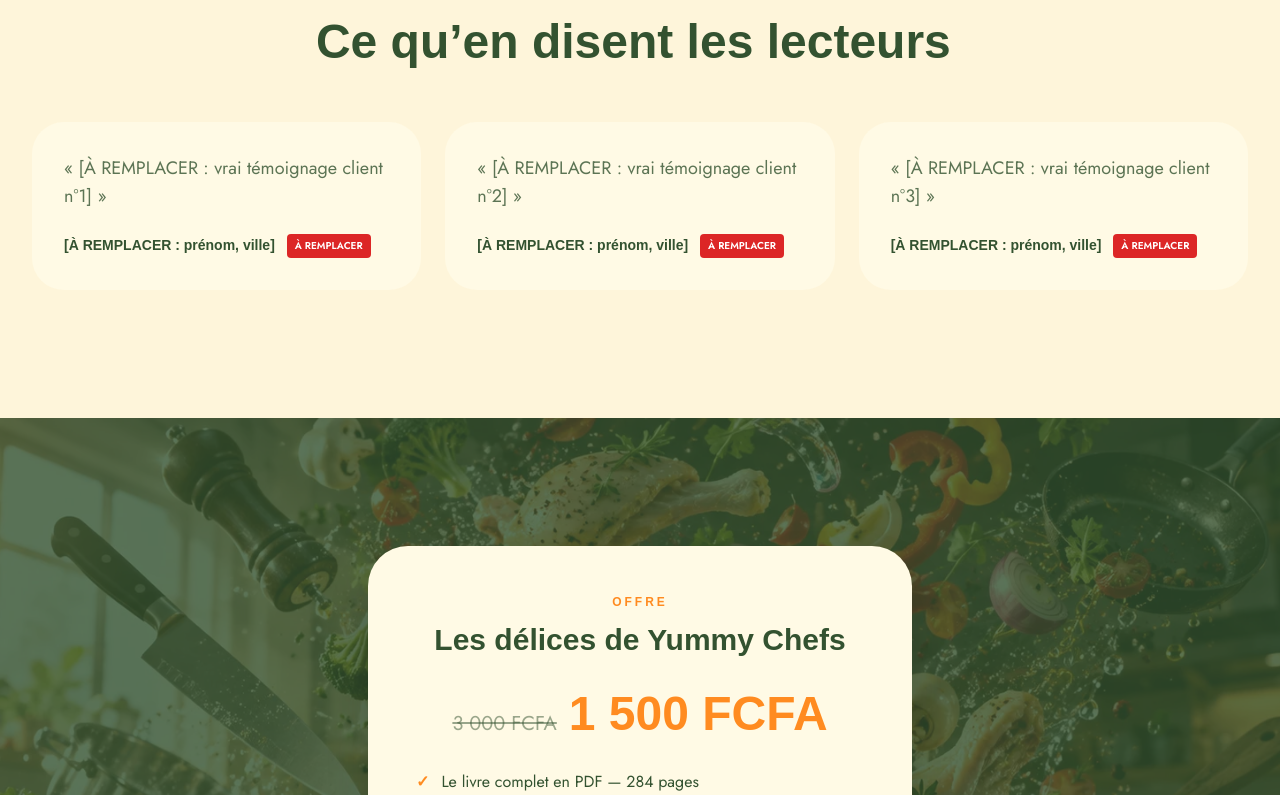
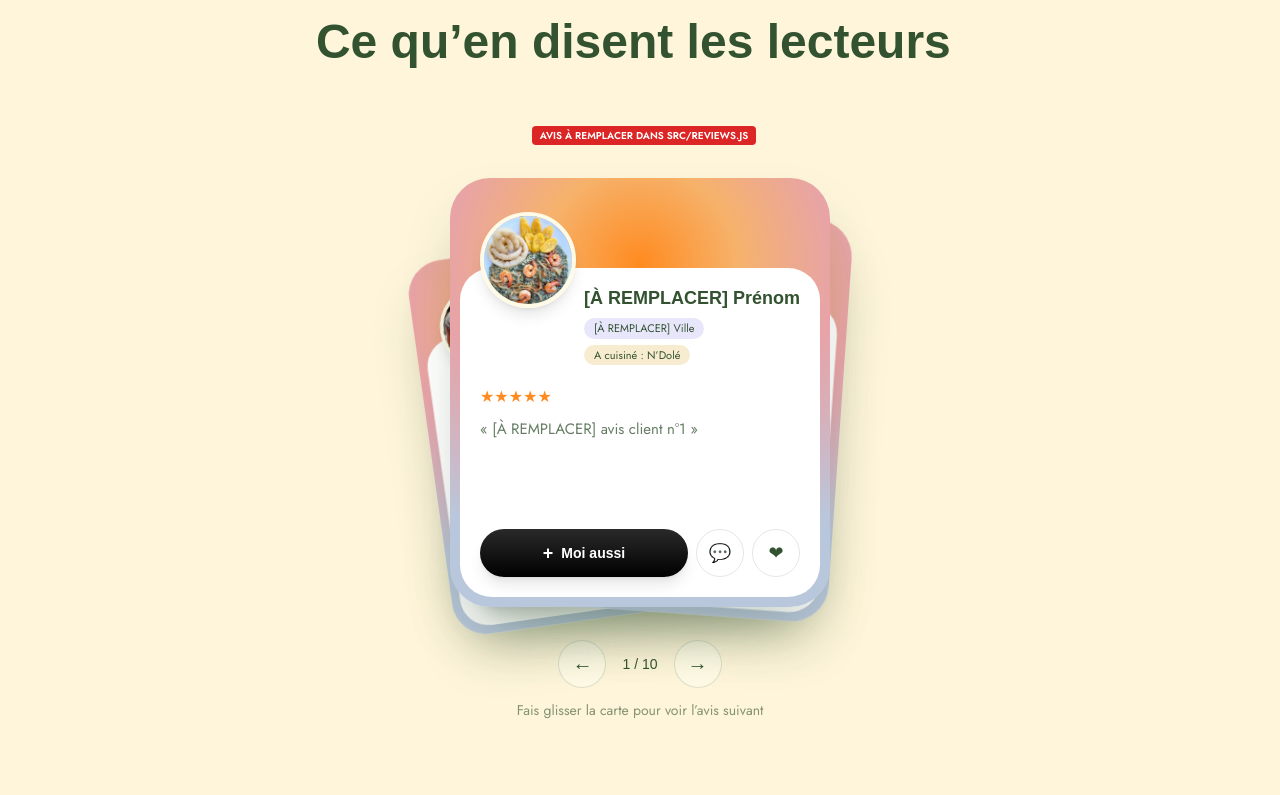
Before and after one commit to solitaire1895/Recipes-landing-page, a React (Vite) app: page / in a window 1280 px wide. Shown: the part 6305-7100 px from the top of the page. Built offline with nearby package versions, Linux system fonts and the light colour scheme; a web font is replaced by a local one.

Commit message:
Swipeable review card stack (placeholders, hidden in prod until real)
Co-Authored-By: Claude Opus 5.5 <noreply@anthropic.com>

```diff
--- a/src/App.jsx
+++ b/src/App.jsx
@@ -2,6 +2,8 @@ import { useEffect, useRef, useState } from 'react'
 import { motion, useScroll, useTransform, AnimatePresence } from 'framer-motion'
 import Lenis from 'lenis'
 import { CONFIG, checkoutHref } from './config'
+import ReviewStack from './components/ReviewStack'
+import { REVIEWS, reviewsReady } from './reviews'
 import { RevealText, FadeUp, BuyButton, Todo } from './components/Motion'
 
 const m = (n) => `/media/${n}.webp`
@@ -354,22 +356,15 @@ function Inside() {
 }
 
 function Testimonials() {
-  // Aucune preuve inventée : à remplir avec de vrais retours clients.
+  // Aucune preuve inventée : masqué en production tant que les avis ne sont pas réels.
+  if (!reviewsReady && !import.meta.env.DEV) return null
   return (
-    <section className="bg-butter py-24 md:py-32">
+    <section className="overflow-hidden bg-butter py-24 md:py-32">
       <div className="mx-auto max-w-7xl px-4 sm:px-8">
         <p className="eyebrow mb-4 text-center">Ils cuisinent avec</p>
         <RevealText text="Ce qu’en disent les lecteurs" className="h-section mb-14 text-center" />
-        <div className="grid gap-6 md:grid-cols-3">
-          {[1, 2, 3].map((i) => (
-            <FadeUp key={i} delay={i * 0.1}>
-              <figure className="h-full rounded-[2rem] bg-cream p-8">
-                <blockquote className="text-lg text-forest/80">« [À REMPLACER : vrai témoignage client n°{i}] »</blockquote>
-                <figcaption className="mt-6 font-display text-sm font-bold">[À REMPLACER : prénom, ville] <Todo /></figcaption>
-              </figure>
-            </FadeUp>
-          ))}
-        </div>
+        {!reviewsReady && <p className="mb-8 text-center"><Todo>Avis à remplacer dans src/reviews.js</Todo></p>}
+        <FadeUp><ReviewStack reviews={REVIEWS} /></FadeUp>
       </div>
     </section>
   )
--- /dev/null
+++ b/src/components/ReviewStack.jsx
@@ -0,0 +1,102 @@
+import { useState } from 'react'
+import { motion, AnimatePresence } from 'framer-motion'
+import { checkoutHref } from '../config'
+
+// Pile de cartes : on fait glisser la carte du dessus pour l'envoyer sous la pile.
+export default function ReviewStack({ reviews }) {
+  const [order, setOrder] = useState(() => reviews.map((_, i) => i))
+  const next = () => setOrder((o) => [...o.slice(1), o[0]])
+  const prev = () => setOrder((o) => [o[o.length - 1], ...o.slice(0, -1)])
+  const visible = order.slice(0, 4)
+
+  return (
+    <div className="flex flex-col items-center">
+      <div className="relative h-[430px] w-full max-w-[340px] sm:max-w-[380px]">
+        <AnimatePresence initial={false}>
+          {visible.map((idx, depth) => (
+            <Card
+              key={idx}
+              review={reviews[idx]}
+              depth={depth}
+              side={idx % 2 ? 1 : -1}
+              onSwipe={next}
+            />
+          )).reverse()}
+        </AnimatePresence>
+      </div>
+
+      <div className="mt-8 flex items-center gap-4">
+        <button onClick={prev} aria-label="Avis précédent" className="flex h-12 w-12 items-center justify-center rounded-full border border-forest/15 bg-cream text-xl transition hover:bg-forest hover:text-cream">←</button>
+        <span className="font-display text-sm">{order[0] + 1} / {reviews.length}</span>
+        <button onClick={next} aria-label="Avis suivant" className="flex h-12 w-12 items-center justify-center rounded-full border border-forest/15 bg-cream text-xl transition hover:bg-forest hover:text-cream">→</button>
+      </div>
+      <p className="mt-3 text-sm text-forest/60">Fais glisser la carte pour voir l’avis suivant</p>
+    </div>
+  )
+}
+
+function Card({ review, depth, side, onSwipe }) {
+  const top = depth === 0
+  return (
+    <motion.div
+      className="absolute inset-x-0 top-0 touch-pan-y"
+      style={{ zIndex: 10 - depth }}
+      initial={{ scale: 0.85, opacity: 0, y: 40 }}
+      animate={{
+        scale: 1 - depth * 0.06,
+        y: depth * 18,
+        x: depth * side * 22,
+        rotate: depth * side * 4,
+        opacity: depth > 2 ? 0 : 1,
+      }}
+      exit={{ opacity: 0, scale: 0.8, transition: { duration: 0.2 } }}
+      transition={{ type: 'spring', stiffness: 260, damping: 26 }}
+      drag={top ? 'x' : false}
+      dragConstraints={{ left: 0, right: 0 }}
+      dragElastic={0.9}
+      whileDrag={{ scale: 1.03, cursor: 'grabbing' }}
+      onDragEnd={(_, info) => {
+        if (Math.abs(info.offset.x) > 90 || Math.abs(info.velocity.x) > 500) onSwipe()
+      }}
+    >
+      <ReviewCard review={review} interactive={top} />
+    </motion.div>
+  )
+}
+
+function ReviewCard({ review, interactive }) {
+  return (
+    <article className="relative cursor-grab select-none overflow-hidden rounded-[2.5rem] p-2.5 shadow-[0_30px_60px_-20px_rgba(51,82,48,.35)]">
+      {/* fond dégradé flou, comme le modèle */}
+      <div className="absolute inset-0 bg-[radial-gradient(circle_at_50%_20%,#ff8b20_0%,#f6b26b_25%,#e7a3a8_50%,#b9c7dc_80%)]" />
+      <div className="relative pt-20">
+        <img
+          src={`/media/${review.photo}.webp`} alt={review.dish} draggable={false}
+          className="absolute left-5 top-6 z-10 h-24 w-24 rounded-full border-4 border-cream object-cover shadow-lg"
+        />
+        <div className="rounded-[2rem] bg-white px-5 pb-5 pt-4">
+          <div className="pl-[6.5rem]">
+            <h3 className="truncate font-display text-lg font-semibold">{review.name}</h3>
+            <div className="mt-1.5 flex flex-wrap gap-1.5 text-[11px]">
+              <span className="rounded-full bg-[#e8e6fb] px-2.5 py-0.5">{review.city}</span>
+              <span className="rounded-full bg-[#f7ecd0] px-2.5 py-0.5">A cuisiné : {review.dish}</span>
+            </div>
+          </div>
+          <div className="mt-5 text-flame" aria-label="5 étoiles">★★★★★</div>
+          <p className="mt-2 min-h-[96px] text-[15px] leading-relaxed text-forest/75">« {review.text} »</p>
+          <div className="mt-4 flex items-center gap-2">
+            <a
+              href={checkoutHref()} data-cta tabIndex={interactive ? 0 : -1}
+              onPointerDown={(e) => e.stopPropagation()}
+              className="flex flex-1 items-center justify-center gap-2 rounded-full bg-gradient-to-b from-[#2a2a2a] to-black py-3.5 font-display text-sm font-semibold text-white shadow-lg transition active:scale-95"
+            >
+              <span className="text-lg leading-none">+</span> Moi aussi
+            </a>
+            <span className="flex h-12 w-12 items-center justify-center rounded-full border border-black/10 text-lg">💬</span>
+            <span className="flex h-12 w-12 items-center justify-center rounded-full border border-black/10 text-lg">❤</span>
+          </div>
+        </div>
+      </div>
+    </article>
+  )
+}
--- /dev/null
+++ b/src/reviews.js
@@ -0,0 +1,20 @@
+// Avis clients affichés dans la pile de cartes.
+// Remplace chaque [À REMPLACER] par un vrai avis (capture WhatsApp, commentaire, email…).
+// Tant qu'il reste des [À REMPLACER], la section est masquée en production.
+// photo : image du plat (dans /public/media) — ou la vraie photo envoyée par le client.
+const PH = '[À REMPLACER]'
+
+export const REVIEWS = [
+  { name: `${PH} Prénom`, city: `${PH} Ville`, dish: 'N’Dolé', photo: 'main-course-1', text: `${PH} avis client n°1` },
+  { name: `${PH} Prénom`, city: `${PH} Ville`, dish: 'Poulet DG', photo: 'main-course-2', text: `${PH} avis client n°2` },
+  { name: `${PH} Prénom`, city: `${PH} Ville`, dish: 'Beignets', photo: 'dessert', text: `${PH} avis client n°3` },
+  { name: `${PH} Prénom`, city: `${PH} Ville`, dish: 'Foléré', photo: 'jus-2', text: `${PH} avis client n°4` },
+  { name: `${PH} Prénom`, city: `${PH} Ville`, dish: 'Eru', photo: 'main-course-3', text: `${PH} avis client n°5` },
+  { name: `${PH} Prénom`, city: `${PH} Ville`, dish: 'Salade d’Avocat', photo: 'salade-2', text: `${PH} avis client n°6` },
+  { name: `${PH} Prénom`, city: `${PH} Ville`, dish: 'Koki', photo: 'main-course-4', text: `${PH} avis client n°7` },
+  { name: `${PH} Prénom`, city: `${PH} Ville`, dish: 'Gâteau au Yaourt', photo: 'dessert-3', text: `${PH} avis client n°8` },
+  { name: `${PH} Prénom`, city: `${PH} Ville`, dish: 'Jus de Gingembre', photo: 'jus-3', text: `${PH} avis client n°9` },
+  { name: `${PH} Prénom`, city: `${PH} Ville`, dish: 'Miondos', photo: 'main-course-5', text: `${PH} avis client n°10` },
+]
+
+export const reviewsReady = !JSON.stringify(REVIEWS).includes(PH)
```
